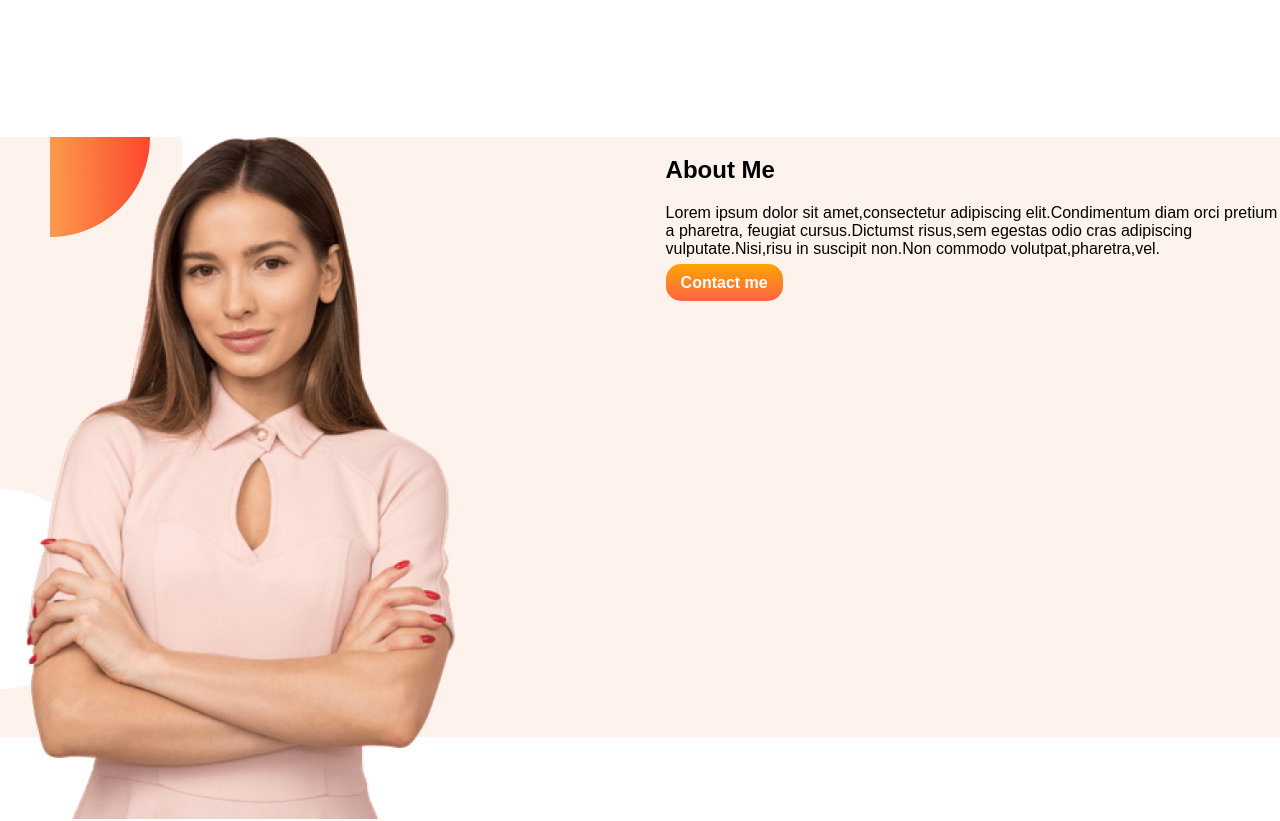
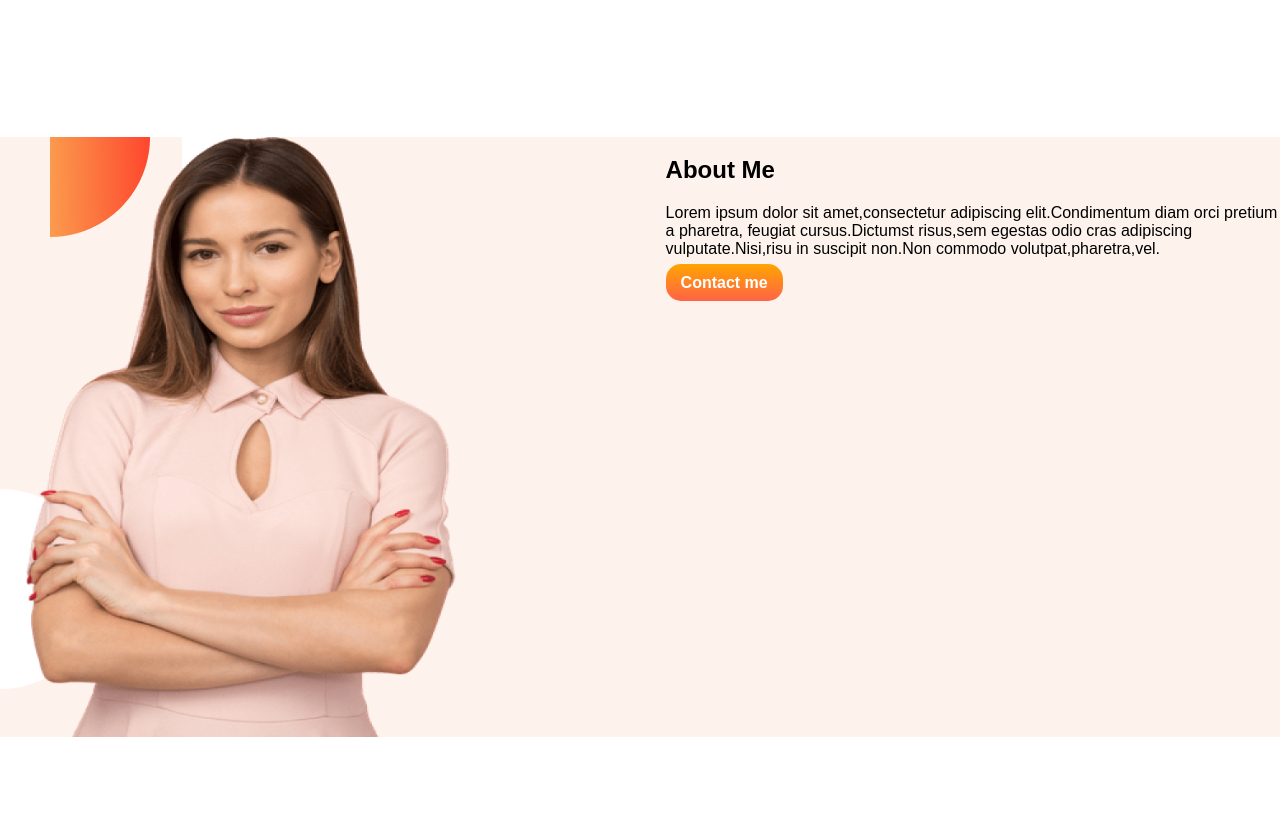
Before and after one commit to beingRakib-ali/assignment-portfolio, a plain HTML site: page index.html in a window 1280 px wide. Shown: the part 340-1161 px from the top of the page. Drawn offline with Linux system fonts and the light colour scheme.

Commit message:
added new item

```diff
--- a/index.html
+++ b/index.html
@@ -26,7 +26,7 @@
 
     <section class="banner fexi-container">
         <div class="half-width">
-            <img src="images/female/Person Image.png" alt="">
+            <img class="mid-secimg" src="images/female/Person Image.png" alt="">
         </div>
         <div class="half-width">
             <h2>About Me</h2>
--- a/style.css
+++ b/style.css
@@ -32,6 +32,9 @@ h1{
     background-image: url(images/shapes/7.png);
     background-repeat: no-repeat;
     }
+    .mid-secimg{
+        height: 600px;
+    }
 .food-item{
     box-shadow: 10px 10px 40px gray;
     width: 20%;
```
